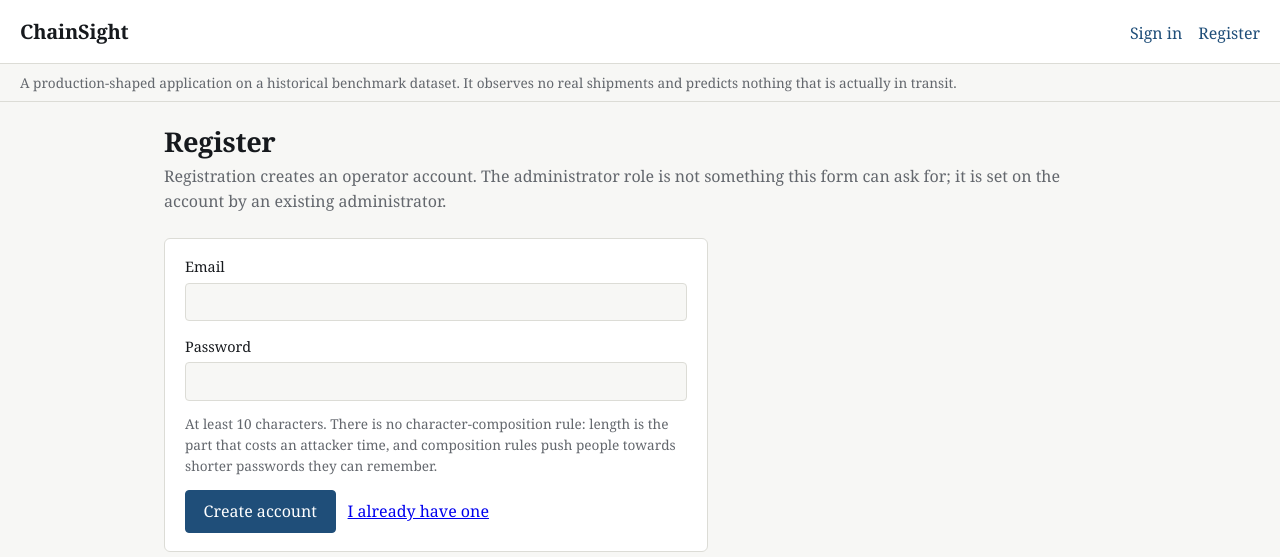
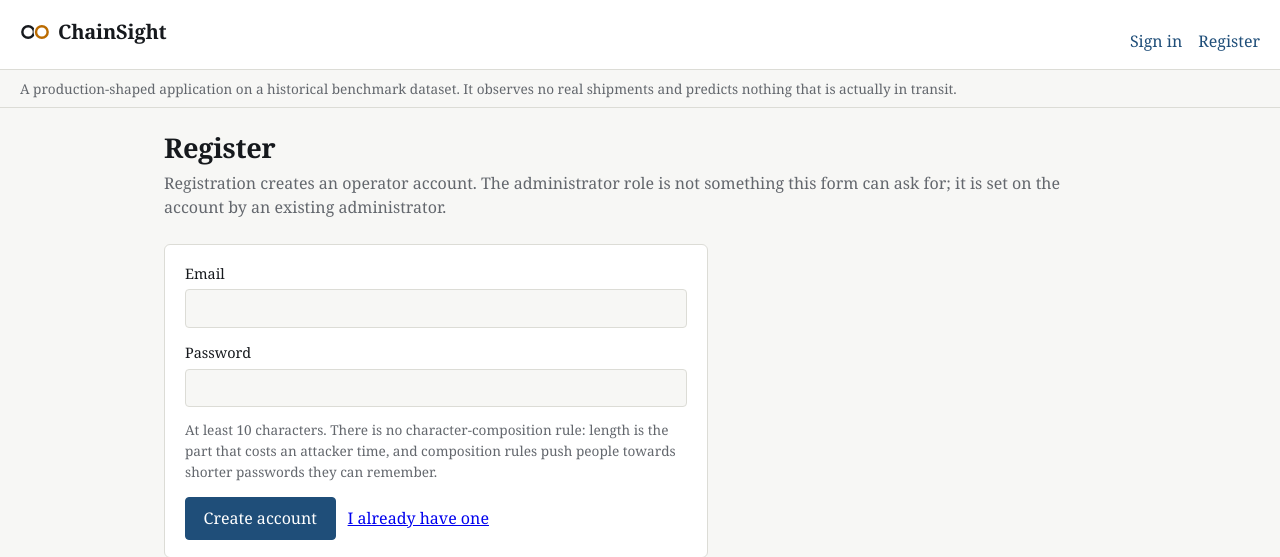
Before and after one commit to Surge77/ChainSightAI, a FastAPI app: page /register in a window 1280 px wide. Shown: the top 557 px of the page. Run offline with FastAPI, Linux system fonts and the light colour scheme; parts of the project's set-up code (start-up, migrations or seed data) failed here and were passed over.

Commit message:
feat(web): a mark for the tab and the masthead
Two links of a chain, the second in the accent colour: a chain of orders, and
the one you are being told to look at.

The tab icon is a knocked-out mark on a fixed navy tile rather than a bare
glyph, because a favicon sits on browser chrome whose colour the page does not
control -- a mark in the page's own ink disappears into a light tab or a dark
one. The masthead draws the same shape inline instead of linking it, so it can
use `currentColor` and the theme tokens; an <img> would keep its own colours and
look pasted on in dark mode.

Three things went wrong on the way, all of them found by looking at the thing
rather than at the code, and all now pinned by tests:

  - The SVG had no width or height attributes, so before the stylesheet arrived
    the browser used an SVG's 300x150 default and the logo rendered the size of
    a card, pushing the wordmark onto its own line.
  - The two links first overlapped, which cannot work: two equal rings cannot
    interpenetrate without one showing through the other's hole, and that stray
    crescent reads as a defect rather than as a chain. They are tangent now, with
    the second link biting a gap out of the first where they meet.
  - The icon was invalid XML. An em dash typed as two hyphens inside an XML
    comment is illegal, so the browser rendered a parse error instead of an
    icon -- silently, with correct geometry, and with nothing in the application
    noticing. `tests/test_web_auth.py` now parses the file.

It also settles the 404 for /favicon.ico that every page load was writing to the
console, which this project has no business tolerating given what it says
elsewhere about warnings nobody acts on.

442 tests, src/ at 100% line and branch coverage.

Claude-Session: https://claude.ai/code/session_01VQkWZ2FVCCEThW2ysUgt28

```diff
--- a/src/chainsight_web/static/chainsight.css
+++ b/src/chainsight_web/static/chainsight.css
@@ -56,7 +56,20 @@ main { max-width: 62rem; margin: 0 auto; padding: 1.5rem 1.25rem 4rem; }
   background: var(--card);
 }
 
-.wordmark { font-size: 1.25rem; font-weight: 700; letter-spacing: -0.01em; text-decoration: none; color: var(--ink); }
+.wordmark {
+  display: inline-flex;
+  align-items: center;
+  gap: 0.5rem;
+  font-size: 1.25rem;
+  font-weight: 700;
+  letter-spacing: -0.01em;
+  text-decoration: none;
+  color: var(--ink);
+}
+/* Sized in `em` so the mark tracks the wordmark if the type size ever changes. The SVG
+   also carries width/height attributes: without them a stylesheet that has not arrived yet
+   leaves the browser to use an SVG's 300x150 default, which is a logo the size of a card. */
+.mark { width: 1.5em; height: 1.5em; flex: none; }
 nav { display: flex; flex-wrap: wrap; gap: 1rem; align-items: baseline; }
 nav a, .link { color: var(--accent); text-decoration: none; }
 nav a:hover, .link:hover { text-decoration: underline; }
--- a/src/chainsight_web/templates/base.html
+++ b/src/chainsight_web/templates/base.html
@@ -6,11 +6,24 @@
     <meta charset="utf-8" />
     <meta name="viewport" content="width=device-width, initial-scale=1" />
     <title>{% block title %}ChainSight{% endblock %}</title>
+    <link rel="icon" type="image/svg+xml" href="{{ url_for('static', path='/favicon.svg') }}" />
     <link rel="stylesheet" href="{{ url_for('static', path='/chainsight.css') }}" />
   </head>
   <body>
     <header class="masthead">
-      <a class="wordmark" href="/">ChainSight</a>
+      {# The same mark as the tab icon, inlined rather than linked so that it can be drawn
+         in `currentColor` and the theme tokens — an <img> would keep its own colours and
+         look pasted on in dark mode. The knockout stroke is the masthead's own background,
+         which is what breaks one link where the other crosses it. #}
+      <a class="wordmark" href="/">
+        <svg class="mark" width="28" height="28" viewBox="0 0 32 32"
+             aria-hidden="true" focusable="false">
+          <circle cx="8.7" cy="16" r="6.2" fill="none" stroke="currentColor" stroke-width="2.6" />
+          <circle cx="23.3" cy="16" r="6.2" fill="none" stroke="var(--card)" stroke-width="5.4" />
+          <circle cx="23.3" cy="16" r="6.2" fill="none" stroke="var(--high)" stroke-width="2.6" />
+        </svg>
+        <span>ChainSight</span>
+      </a>
       <nav>
         {% if user %}
           <a href="/orders">Orders</a>
```
Also changed, not shown: tests/test_web_auth.py (+35 -0 lines), src/chainsight_web/static/favicon.svg (added).
